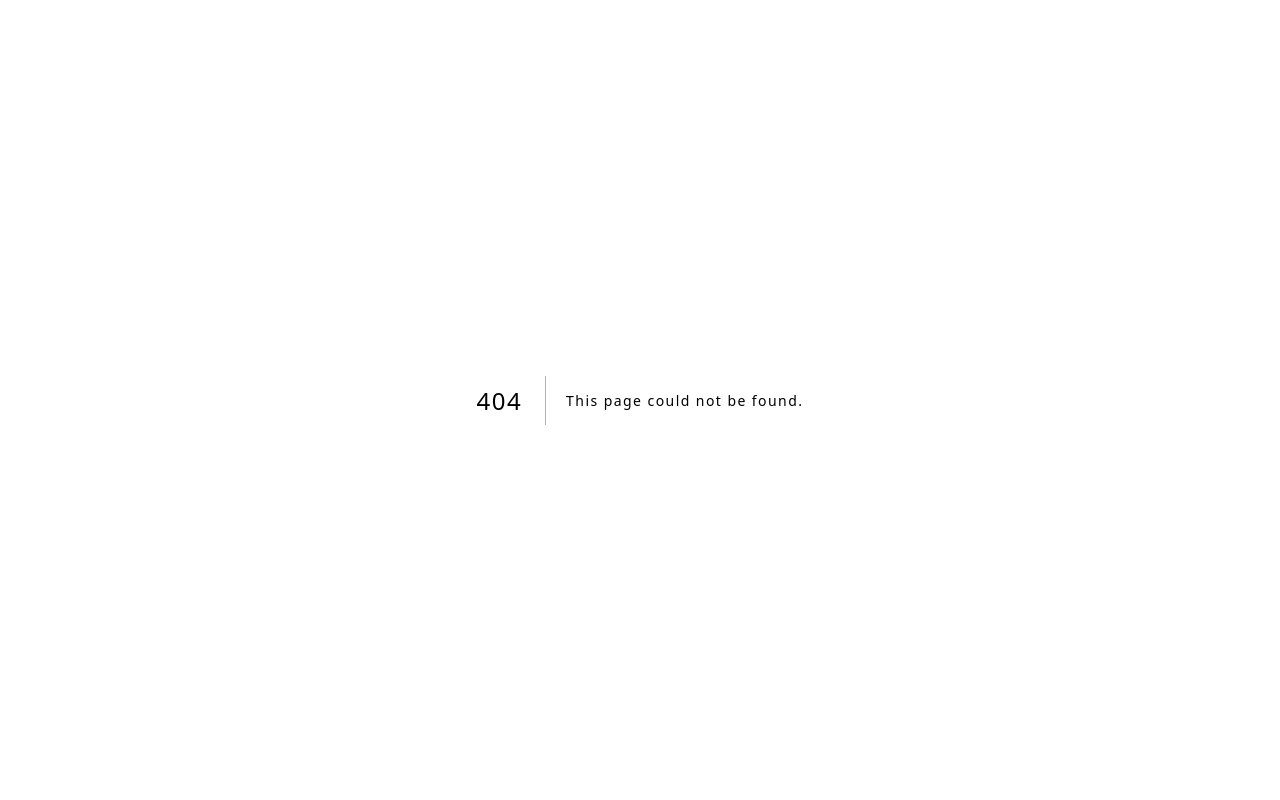
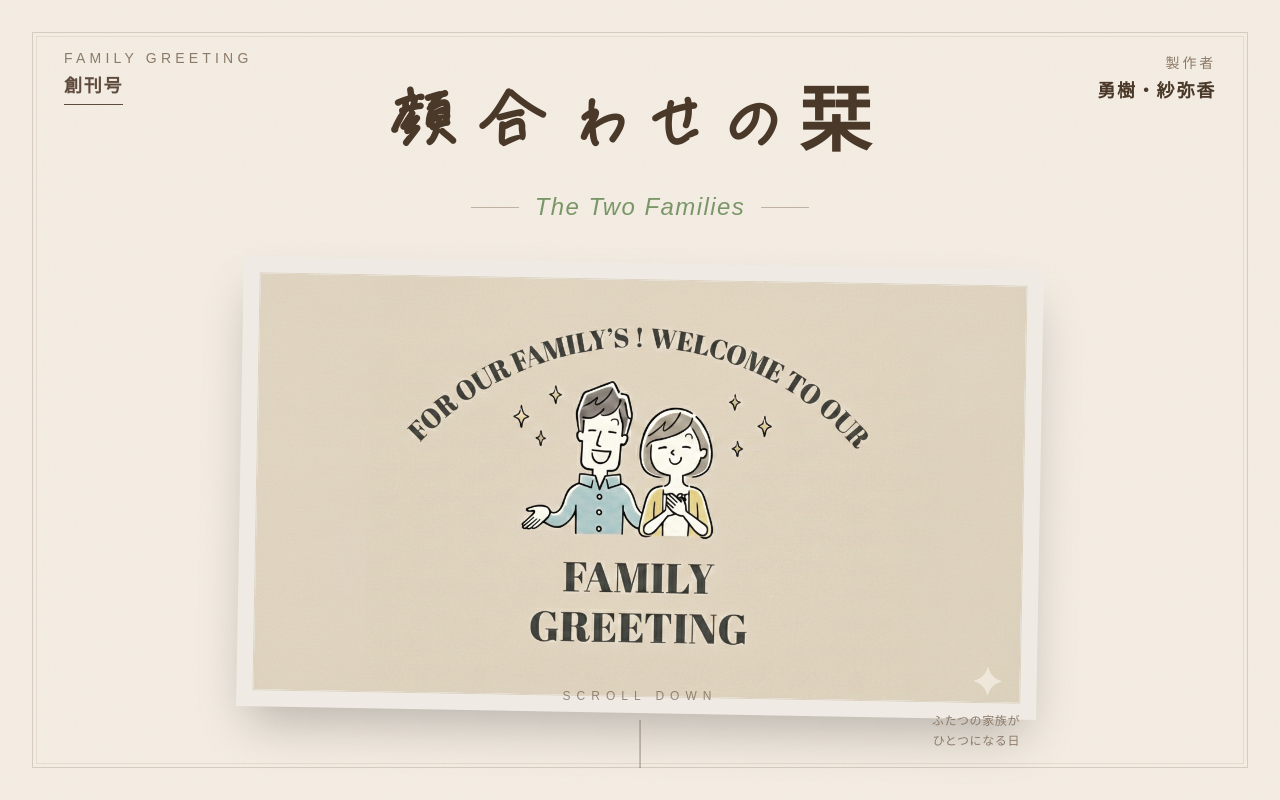
Before and after one commit to ykarmr/family-greeting, a Next.js app: page /family-greeting/ in a window 1280 px wide. Before the commit this address had no page. Shown: the top 800 px of the page. Built offline with nearby package versions, Linux system fonts and the light colour scheme; a web font is replaced by a local one.

Commit message:
コミット

```diff
--- a/next.config.ts
+++ b/next.config.ts
@@ -2,7 +2,7 @@ import type { NextConfig } from "next";
 
 const nextConfig: NextConfig = {
   output: "export",
-
+  basePath: "/family-greeting",
   reactCompiler: true,
 };
 
--- a/src/components/print/PrintComponents.tsx
+++ b/src/components/print/PrintComponents.tsx
@@ -15,6 +15,7 @@ import {
   seating,
   siteUrl,
 } from "@/data/content";
+import updateEnvPath from "@/utils/updateEnvPath";
 
 /* 装飾用コンポーネント: 植物モチーフ */
 const BotanicalDecor = ({ className = "" }: { className?: string }) => (
@@ -97,7 +98,7 @@ export function PrintCover() {
         <div className="absolute -top-1.5 -left-1.5 w-6 h-6 border-t-2 border-l-2 border-[var(--color-sage)]/30"></div>
         <div className="absolute -bottom-1.5 -right-1.5 w-6 h-6 border-b-2 border-r-2 border-[var(--color-sage)]/30"></div>
         <div className="aspect-[3/2] bg-gray-100 flex items-center justify-center overflow-hidden">
-          <img src="/images/cover.jpg" alt="Cover" className="w-full h-full object-cover" />
+          <img src={updateEnvPath("/images/cover.jpg")} alt="Cover" className="w-full h-full object-cover" />
         </div>
       </div>
 
--- a/src/data/content.ts
+++ b/src/data/content.ts
@@ -1,6 +1,6 @@
 import updateEnvPath from "@/utils/updateEnvPath";
 
-export const siteUrl = "https://ykarmr.github.io/family-greeting"; // 仮のURL。実際のデプロイ先に変更してください
+export const siteUrl = "https://ykarmr.github.io/family-greeting";
 
 export const greeting = {
   title: "ご挨拶",
--- a/src/utils/updateEnvPath.ts
+++ b/src/utils/updateEnvPath.ts
@@ -1,6 +1,6 @@
 const updateEnvPath = (filename: string) => {
   const isProd = process.env.NODE_ENV === 'production';
-  const prefixPath = isProd ? '/repository-name' : '';
+  const prefixPath = isProd ? '/family-greeting' : '';
 
   return prefixPath + filename;
 };
```
